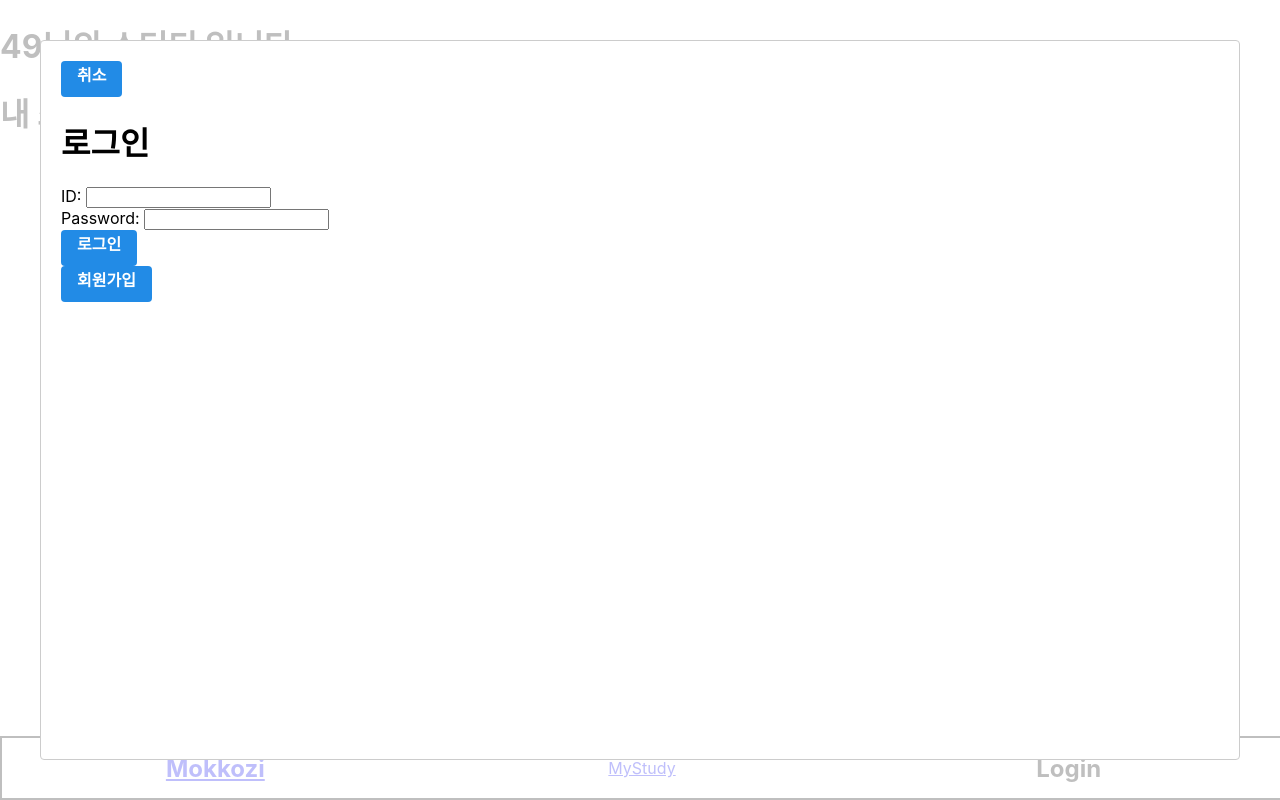
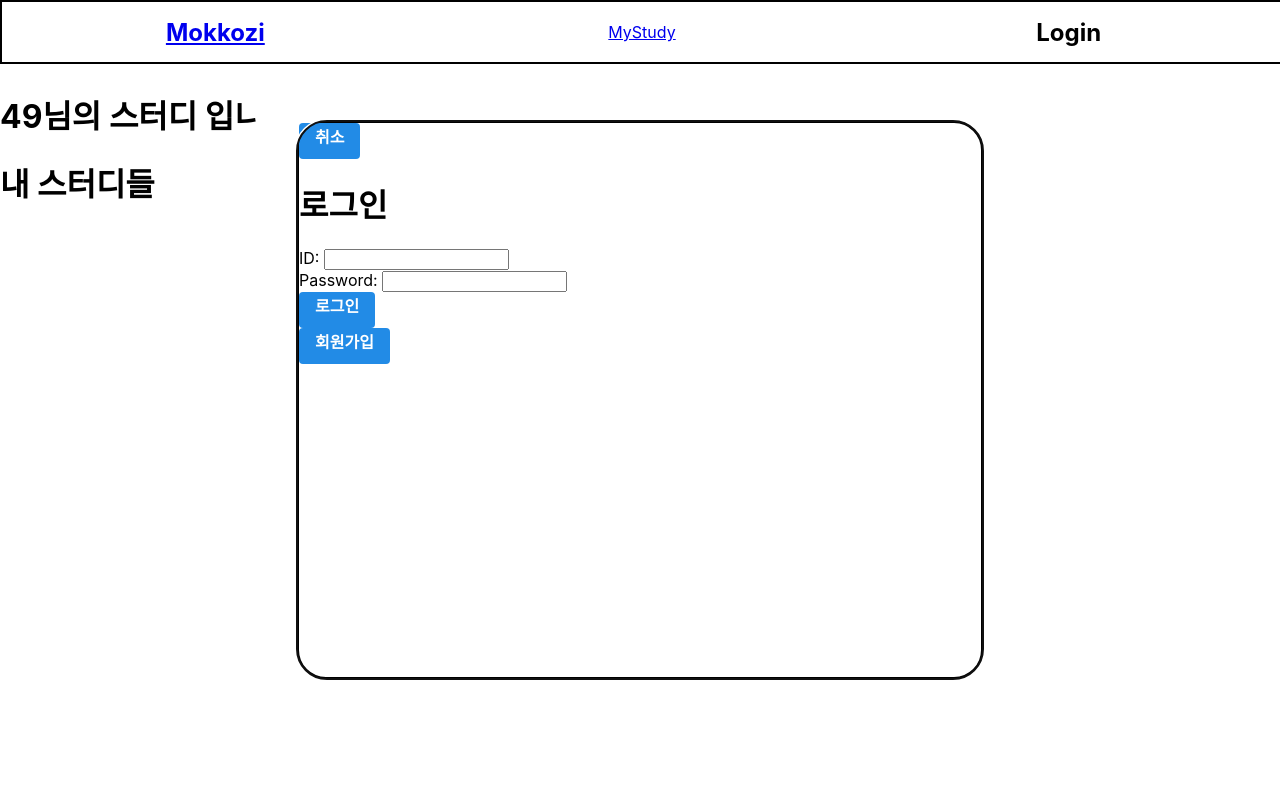
Before and after one commit to beckhem96/Mokkozi, a React (Create React App) app in the folder FE/mokkozi/: page /mystudy/49 in a window 1280 px wide. Both pictures are taken after a click on the element "Login". Built offline with nearby package versions, Linux system fonts and the light colour scheme.

Commit message:
✨: feat : 모달 변경, Login, Signup api 설정

```diff
--- /dev/null
+++ b/FE/mokkozi/src/apis/api.js
@@ -0,0 +1,16 @@
+//api.js
+import axios from 'axios';
+
+const api = axios.create({
+  baseURL: 'http://localhost:8080/',
+  headers: {
+    'Content-type': 'application/json; charset=UTF-8',
+    accept: 'application/json,',
+  },
+});
+
+export const apis = {
+  get: () => api.get('/posts'), //지금은 단순한 get요청
+  login: (data) => api.post('/', data),
+  // 코드 추가시...
+};
--- a/FE/mokkozi/src/components/Modal.tsx
+++ b/FE/mokkozi/src/components/Modal.tsx
@@ -1,8 +1,12 @@
 import React, { useState, createContext } from 'react';
 import ReactModal from 'react-modal';
+
 import Login from '../pages/Login';
 import SignUp from '../pages/SingUp';
 import Button from '../styles/Button';
+
+//styeld
+import '../styles/Modal.css';
 function Modal({ isOpen, onCancel }: { isOpen: boolean; onCancel: any }) {
   const [isLoginPage, setIsLoginPage] = useState<boolean>(true);
   const [isSignupPage, setIsSignupPage] = useState<boolean>(false);
@@ -15,8 +19,12 @@ function Modal({ isOpen, onCancel }: { isOpen: boolean; onCancel: any }) {
   //   console.log('바뀌냐');
   // };
   return (
-    <ReactModal isOpen={isOpen}>
-      <div>
+    <ReactModal
+      className="Modal"
+      isOpen={isOpen}
+      onRequestClose={() => handleClickCancel}
+      overlayClassName="Overlay"
+    >
       <Button onClick={handleClickCancel}>취소</Button>
       {isLoginPage && !isSignupPage && (
         <Login
@@ -26,8 +34,14 @@ function Modal({ isOpen, onCancel }: { isOpen: boolean; onCancel: any }) {
           setIsSignupPage={setIsSignupPage}
         />
       )}
-        {isSignupPage && !isLoginPage && <SignUp />}
-      </div>
+      {isSignupPage && !isLoginPage && (
+        <SignUp
+          isLoginPage={isLoginPage}
+          setIsLoginPage={setIsLoginPage}
+          isSignupPage={isSignupPage}
+          setIsSignupPage={setIsSignupPage}
+        />
+      )}
     </ReactModal>
   );
 }
--- a/FE/mokkozi/src/index.css
+++ b/FE/mokkozi/src/index.css
@@ -1,4 +1,5 @@
 body {
+  padding-top: 70px;
   margin: 0;
   font-family: -apple-system, BlinkMacSystemFont, 'Segoe UI', 'Roboto', 'Oxygen',
     'Ubuntu', 'Cantarell', 'Fira Sans', 'Droid Sans', 'Helvetica Neue',
--- a/FE/mokkozi/src/index.tsx
+++ b/FE/mokkozi/src/index.tsx
@@ -1,19 +1,26 @@
 import React from 'react';
 import ReactDOM from 'react-dom/client';
-import ReacModal from 'react-modal';
 import './index.css';
 import App from './App';
 import reportWebVitals from './reportWebVitals';
 import ReactModal from 'react-modal';
+import { QueryClient, QueryClientProvider } from 'react-query';
+import { ReactQueryDevtools } from 'react-query/devtools';
 
 ReactModal.setAppElement('#root');
 
 const root = ReactDOM.createRoot(
   document.getElementById('root') as HTMLElement,
 );
+
+const queryClient = new QueryClient();
+
 root.render(
   <React.StrictMode>
-    <App />
+    <QueryClientProvider client={queryClient}>
+      <ReactQueryDevtools initialIsOpen={true} />
+      <App />
+    </QueryClientProvider>
   </React.StrictMode>,
 );
 
--- a/FE/mokkozi/src/pages/Login.tsx
+++ b/FE/mokkozi/src/pages/Login.tsx
@@ -1,5 +1,10 @@
+import axios from 'axios';
 import React, { Dispatch, SetStateAction } from 'react';
+import { useQuery } from 'react-query';
+import { apis } from '../apis/api';
+
 import Button from '../styles/Button';
+
 function logIn({
   isLoginPage,
   setIsLoginPage,
@@ -11,9 +16,10 @@ function logIn({
   isSignupPage: boolean;
   setIsSignupPage: Dispatch<SetStateAction<boolean>>;
 }) {
+  const { isLoading, data } = useQuery('login', apis.login);
   const logInFunc = (e: React.FormEvent<HTMLFormElement>) => {
     e.preventDefault();
-    //로그인 함수
+
     console.log('로그인 시도');
   };
   const toSignUpPage = () => {
--- a/FE/mokkozi/src/pages/SingUp.tsx
+++ b/FE/mokkozi/src/pages/SingUp.tsx
@@ -1,18 +1,28 @@
-import React from 'react';
+import React, { Dispatch, SetStateAction } from 'react';
 import Button from '../styles/Button';
-function signUp(props: any) {
+function signUp({
+  isLoginPage,
+  setIsLoginPage,
+  isSignupPage,
+  setIsSignupPage,
+}: {
+  isLoginPage: boolean;
+  setIsLoginPage: Dispatch<SetStateAction<boolean>>;
+  isSignupPage: boolean;
+  setIsSignupPage: Dispatch<SetStateAction<boolean>>;
+}) {
   const signUpFunc = (e: React.FormEvent<HTMLFormElement>) => {
     e.preventDefault();
     //회원가입 요청 함수
     console.log('회원가입 시도');
+    setIsLoginPage(true);
+    setIsSignupPage(false);
   };
-  // const handleSingupClick = () => {
 
-  // };
   return (
     <>
       <div>
-        <h1>로그인</h1>
+        <h1>회원가입</h1>
         <form onSubmit={signUpFunc}>
           <label htmlFor="id">ID: </label>
           <input type="text" id="id" />
--- /dev/null
+++ b/FE/mokkozi/src/styles/Modal.css
@@ -0,0 +1,19 @@
+.Modal {
+  position: absolute;
+  top: 40px;
+  left: 40px;
+  right: 40px;
+  bottom: 40px;
+  border: solid;
+  border-radius: 30px;
+  background-color: white;
+}
+
+.Overlay {
+  position: fixed;
+  top: 10%;
+  left: 20%;
+  right: 20%;
+  bottom: 10%;
+  background-color: white;
+}
--- a/FE/mokkozi/src/styles/Nav.css
+++ b/FE/mokkozi/src/styles/Nav.css
@@ -1,6 +1,6 @@
 nav {
   position: fixed;
-  bottom: 0;
+  top: 0;
   width: 100%;
   height: 60px;
 
```
Also changed, not shown: FE/mokkozi/package.json (+7 -1 lines), FE/mokkozi/src/apis/authAPI.ts (added, +39 -0 lines), FE/mokkozi/src/apis/types.ts (added, +28 -0 lines), 1 other file (tests, documents, lock files or other folders). Lines whose indentation alone changed are shown as unchanged.
